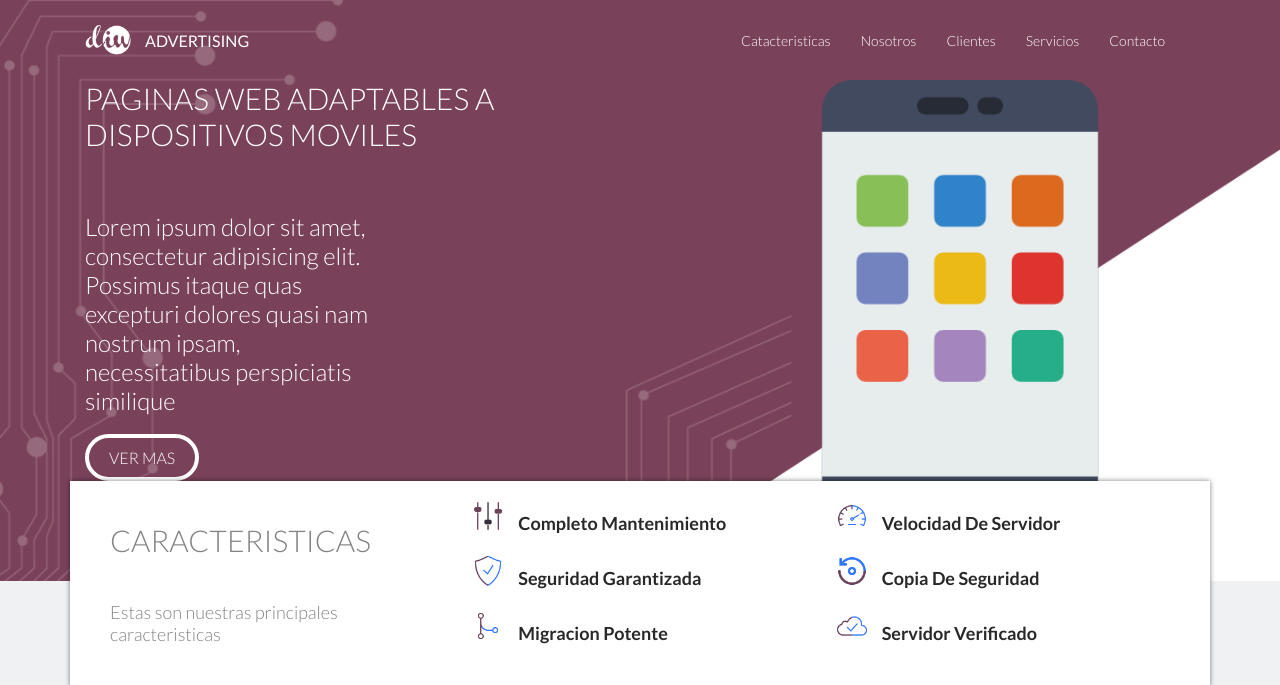
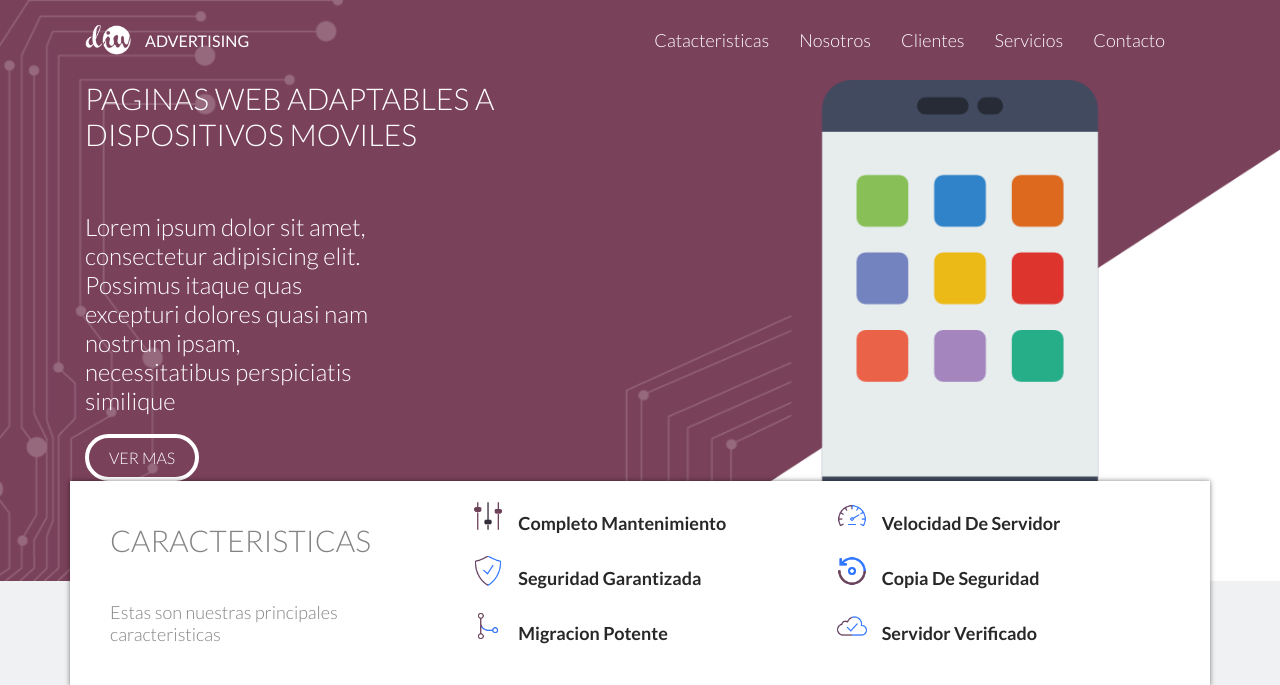
Before and after one commit to reideri/designinnweb, a PHP site: page / in a window 1280 px wide. Shown: the top 685 px of the page. Run offline with PHP 8.4, Linux system fonts and the light colour scheme.

Commit message:
Actualizacion de el archivo style.css

```diff
--- a/views/css/style.css
+++ b/views/css/style.css
@@ -136,7 +136,7 @@ header .container nav .row .col-12 .container ul li a {
 	color: #525252;
 	display: block;
 	padding: 10px 0;
-	font-size: 14px;
+	font-size: 18px;
 	transition: all 0.5s ease;
 }
 
```
